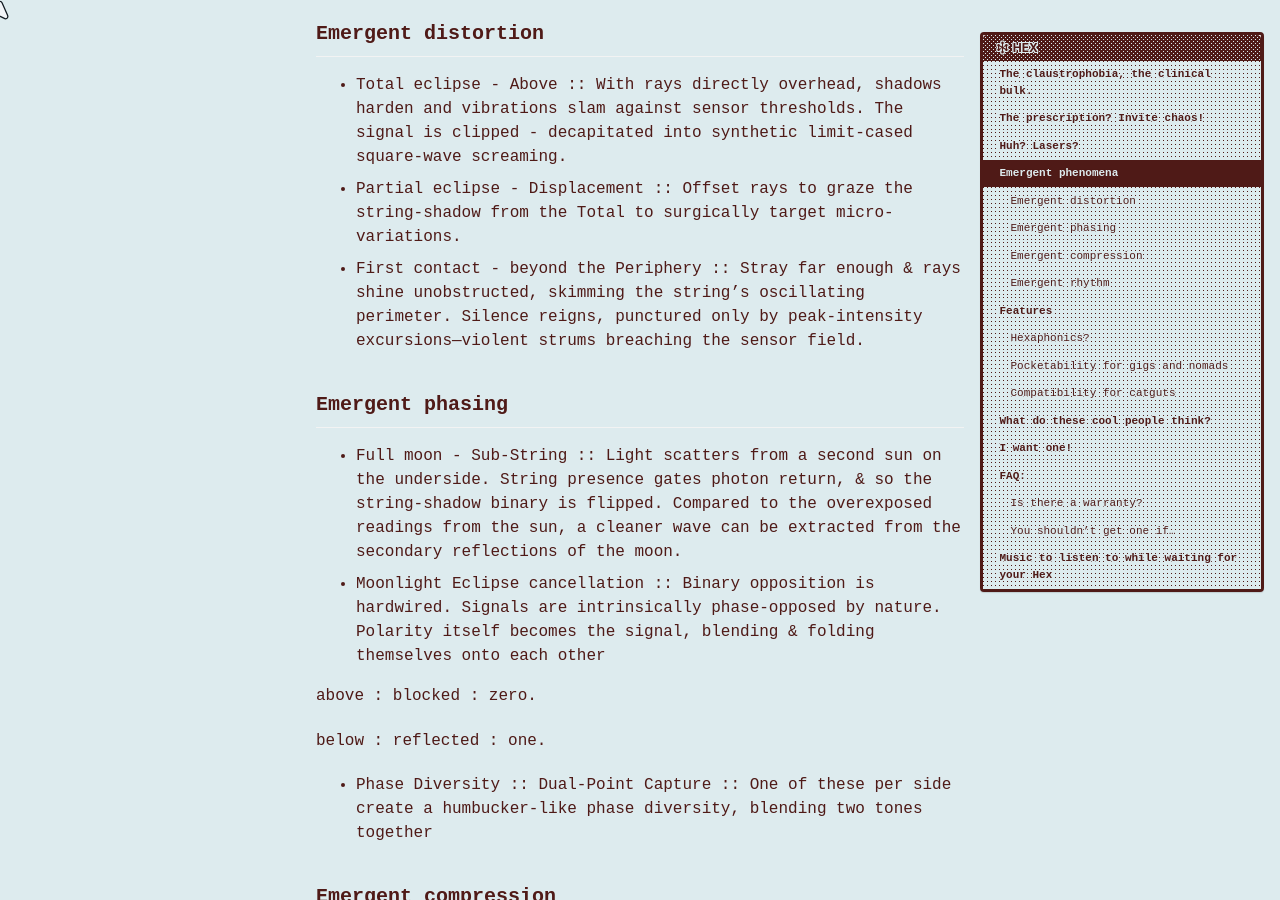
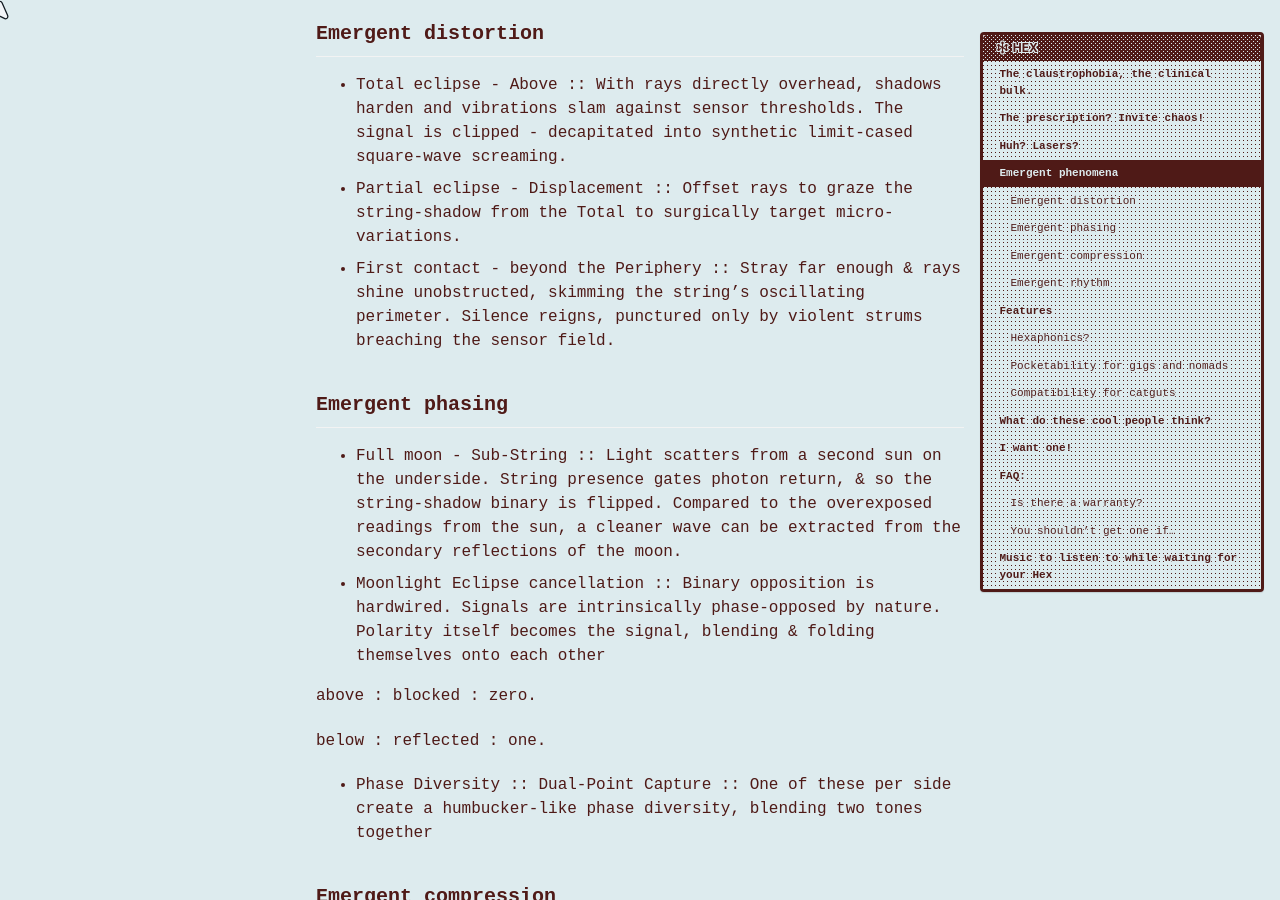
Before and after one commit to cryotato/cryotato.github.io, a Jekyll site: the page built from _pages/shop.md, in a window 1280 px wide and 900 px high, scrolled down 1616 px. Built offline with Jekyll 4.4.1, drawn with Linux system fonts in a browser that asks for light colours; cached includes are drawn as plain includes.

Commit message:
Update shop.md

```diff
--- a/_pages/shop.md
+++ b/_pages/shop.md
@@ -32,7 +32,7 @@ You open the door, to another door, to another door. In this unexplored territor
 
 *   Total eclipse - Above :: With rays directly overhead, shadows harden and vibrations slam against sensor thresholds. The signal is clipped - decapitated into synthetic limit-cased square-wave screaming.
 *   Partial eclipse - Displacement :: Offset rays to graze the string-shadow from the Total to surgically target micro-variations.
-*   First contact - beyond the Periphery :: Stray far enough & rays shine unobstructed, skimming the string’s oscillating perimeter. Silence reigns, punctured only by peak-intensity excursions—violent strums breaching the sensor field.
+*   First contact - beyond the Periphery :: Stray far enough & rays shine unobstructed, skimming the string’s oscillating perimeter. Silence reigns, punctured only by violent strums breaching the sensor field.
 
 
 ## Emergent phasing
```
